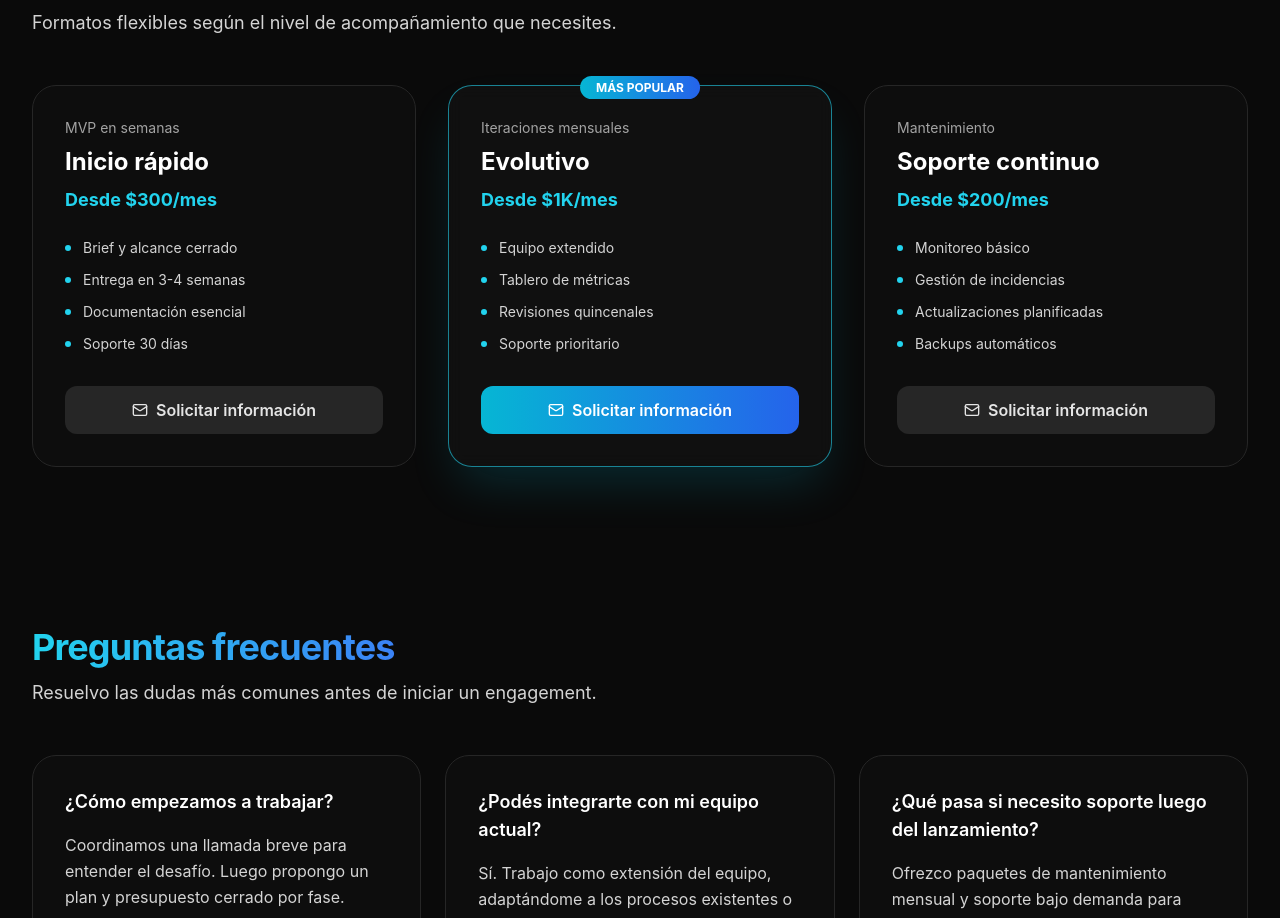
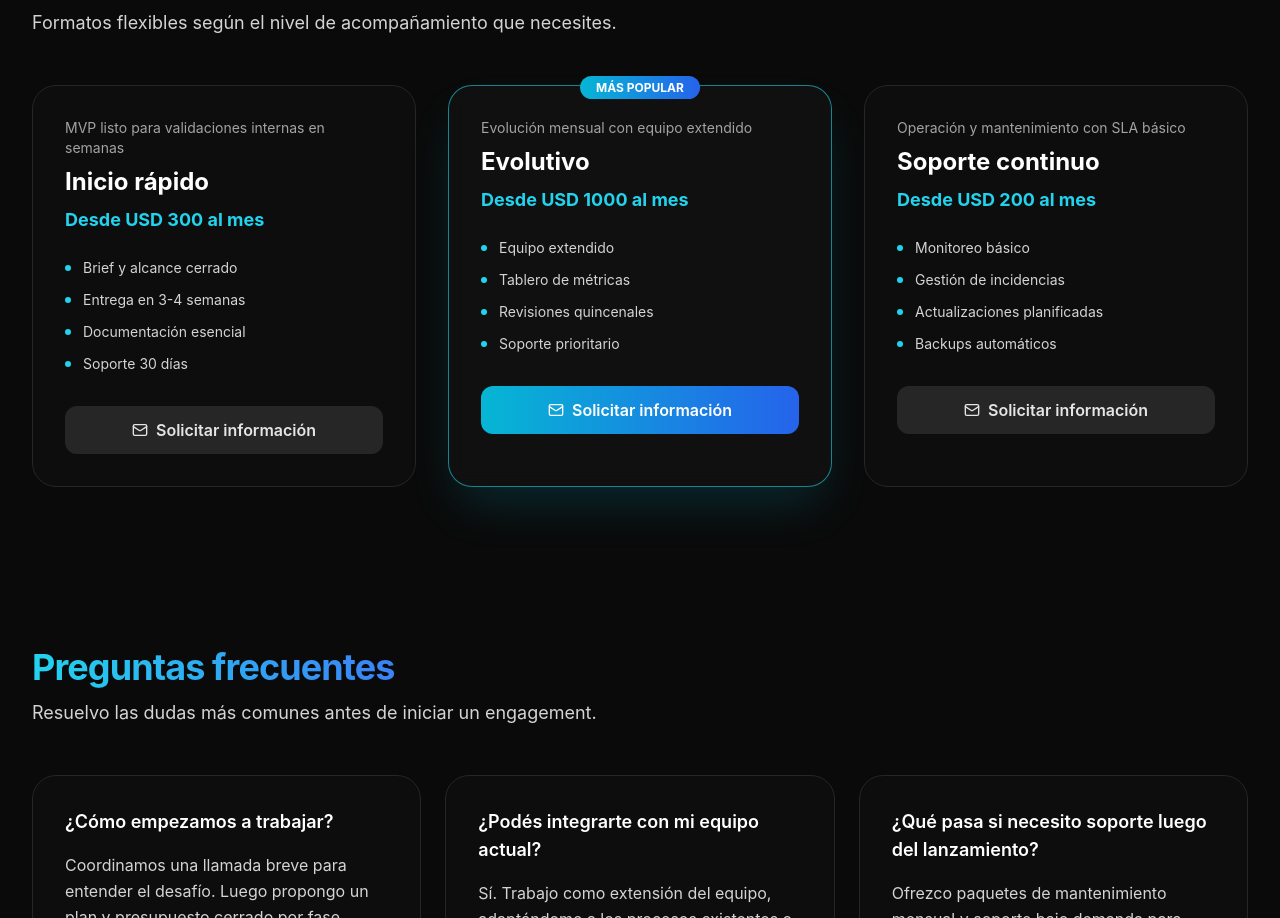
Before and after one commit to benjamacias/solid-dollop, a Next.js app: page / in a window 1280 px wide. Shown: the part 2802-3720 px from the top of the page. Built offline with nearby package versions, Linux system fonts and the light colour scheme; no server answers.

Commit message:
Update plan pricing copy

```diff
--- a/src/app/components/LandingPage.tsx
+++ b/src/app/components/LandingPage.tsx
@@ -187,36 +187,36 @@ const cases: CaseStudy[] = [
 const plans: Plan[] = [
   {
     title: 'Inicio rápido',
-    note: 'MVP en semanas',
+    note: 'MVP listo para validaciones internas en semanas',
     features: ['Brief y alcance cerrado', 'Entrega en 3-4 semanas', 'Documentación esencial', 'Soporte 30 días'],
-    price: 'Desde $300/mes',
+    price: 'Desde USD 300 al mes',
     featured: false,
     gradient: 'from-gray-600 to-gray-700',
     mailSubject: 'Consulta: Plan Inicio rápido',
     mailBody:
-      'Hola Benjamín,\n\nQuisiera conocer más sobre el plan "Inicio rápido" para lanzar mi MVP.\n\nDetalles de mi proyecto:\n[Compartí contexto aquí]\n\nGracias.',
+      'Hola Benjamín,\n\nQuisiera conocer más sobre el plan "Inicio rápido" para lanzar un MVP con foco en resultados medibles.\n\nContexto del proyecto:\n[Compartí hitos y expectativas]\n\nQuedo atento a próximos pasos.',
   },
   {
     title: 'Evolutivo',
-    note: 'Iteraciones mensuales',
+    note: 'Evolución mensual con equipo extendido',
     features: ['Equipo extendido', 'Tablero de métricas', 'Revisiones quincenales', 'Soporte prioritario'],
-    price: 'Desde $1K/mes',
+    price: 'Desde USD 1000 al mes',
     featured: true,
     gradient: 'from-cyan-500 to-blue-500',
     mailSubject: 'Consulta: Plan Evolutivo',
     mailBody:
-      'Hola Benjamín,\n\nEstoy interesado en el plan "Evolutivo" para acompañamiento mensual.\n\nSituación actual:\n[Compartí el estado y objetivos]\n\nQuedo atento.',
+      'Hola Benjamín,\n\nEstoy interesado en el plan "Evolutivo" para acompañamiento mensual con foco en métricas.\n\nSituación actual y objetivos:\n[Compartí el estado, roadmap y KPIs]\n\nGracias y quedo atento.',
   },
   {
     title: 'Soporte continuo',
-    note: 'Mantenimiento',
+    note: 'Operación y mantenimiento con SLA básico',
     features: ['Monitoreo básico', 'Gestión de incidencias', 'Actualizaciones planificadas', 'Backups automáticos'],
-    price: 'Desde $200/mes',
+    price: 'Desde USD 200 al mes',
     featured: false,
     gradient: 'from-purple-500 to-pink-500',
     mailSubject: 'Consulta: Plan Soporte continuo',
     mailBody:
-      'Hola Benjamín,\n\nNecesito más información sobre el plan "Soporte continuo" para mantenimiento.\n\nContexto del producto:\n[Describí el sistema y necesidades]\n\nSaludos.',
+      'Hola Benjamín,\n\nNecesito más información sobre el plan "Soporte continuo" para asegurar operación estable.\n\nContexto del producto y SLAs deseados:\n[Describí el sistema, criticidad y expectativas]\n\nQuedo en contacto.',
   },
 ];
 
```
